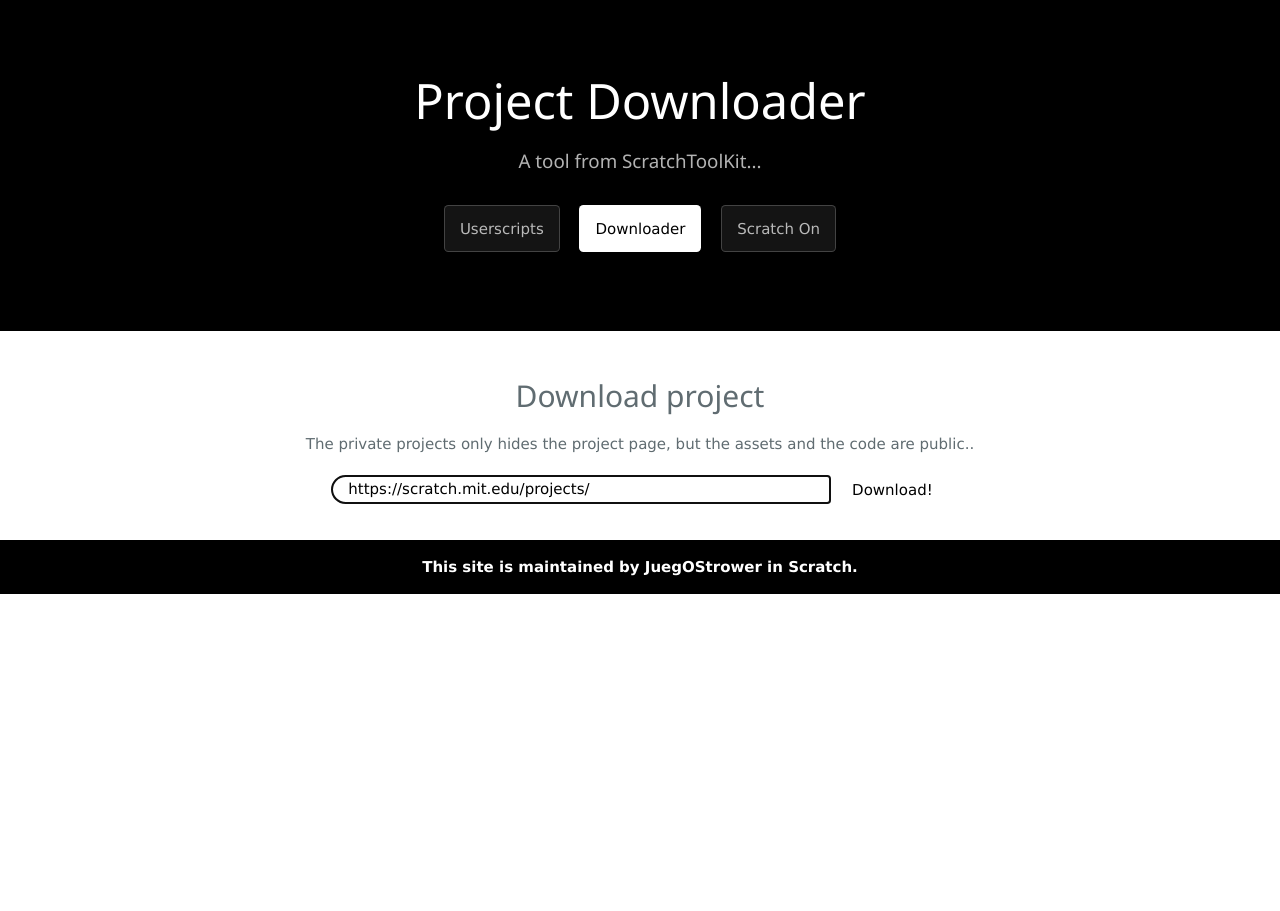
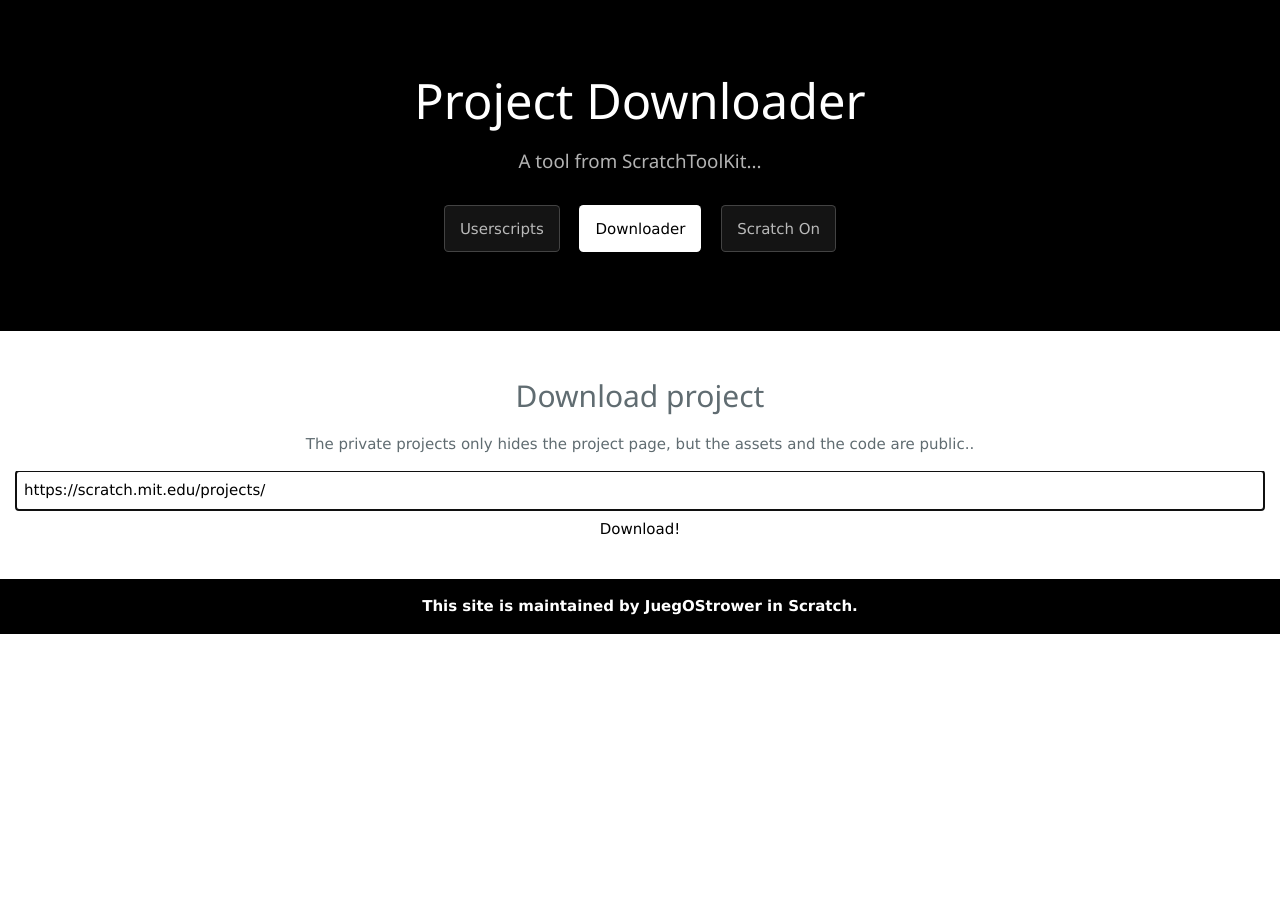
Before and after one commit to JuegOStrower/juegostrower.github.io, a Jekyll site: the page downloader/index.html, which Jekyll copies as it is, in a window 1280 px wide. Built offline with Jekyll 4.4.1, drawn with Linux system fonts in a browser that asks for light colours; nearby versions of some CDN libraries; comment, search, counter and statistics services are not loaded.

Commit message:
Update index.html

```diff
--- a/downloader/index.html
+++ b/downloader/index.html
@@ -31,13 +31,13 @@
       <a href="downloader" class="btn w3-white w3-text-black">Downloader</a>
       <a href="scratchon" class="btn">Scratch On</a>
     </section>
-<div class="w3-highway-blue w3-center" style="min-height:580px" id="work">
+<div class="w3-highway-blue w3-center">
     <div class="w3-padding-32">
       <h2>Download project</h2>
       <p>The private projects only hides the project page, but the assets and the code are public..</p>
     <div class="w3-container w3-responsive">
 	<div id="progress"></div>
-	<input type="text" id="project" value="https://scratch.mit.edu/projects/" class="w3-text-black" placeholder="Project URL" style="margin-right: 0;padding-right: 0;width: 500px;border: 2px solid rgba(100, 100, 100, 0.5);padding-left: 1em;transition: all 0.2s;border-top-left-radius: 1em;border-bottom-left-radius: 1em;line-height:inherit;" autofocus />
+	<input type="text" id="project" value="https://scratch.mit.edu/projects/" class="w3-text-black w3-input" placeholder="Project URL" autofocus />
 	<button id="go" class="w3-white w3-button">Download!</button>
 	<pre><code id="log"></code></pre>
   </div>
```
